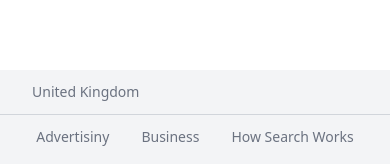
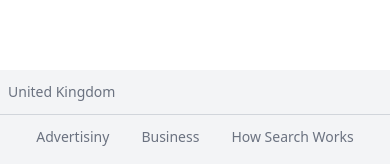
Before and after one commit to adham618/google-clone, a Next.js app: page / in a window 390 px wide. Shown: the part 649-813 px from the top of the page. Built offline with nearby package versions, Linux system fonts and the light colour scheme.

Commit message:
reduce padding in small screen

```diff
--- a/src/common/components/Footer/Footer.tsx
+++ b/src/common/components/Footer/Footer.tsx
@@ -5,7 +5,7 @@
 const Footer = ({ }: FooterProps) => {
   return (
     <footer className="grid w-full divide-y-[1px] divide-gray-300 bg-gray-100 text-sm text-gray-500">
-      <div className="px-8 py-3">
+      <div className="px-2 sm:px-8 py-3">
         <p>United Kingdom</p>
       </div>
       <div className="lg:flex lg:justify-between grid grid-cols-1 md:grid-cols-2 lg:grid-cols-3 gap-y-4 grid-flow-row-dense px-8 py-3">
```
